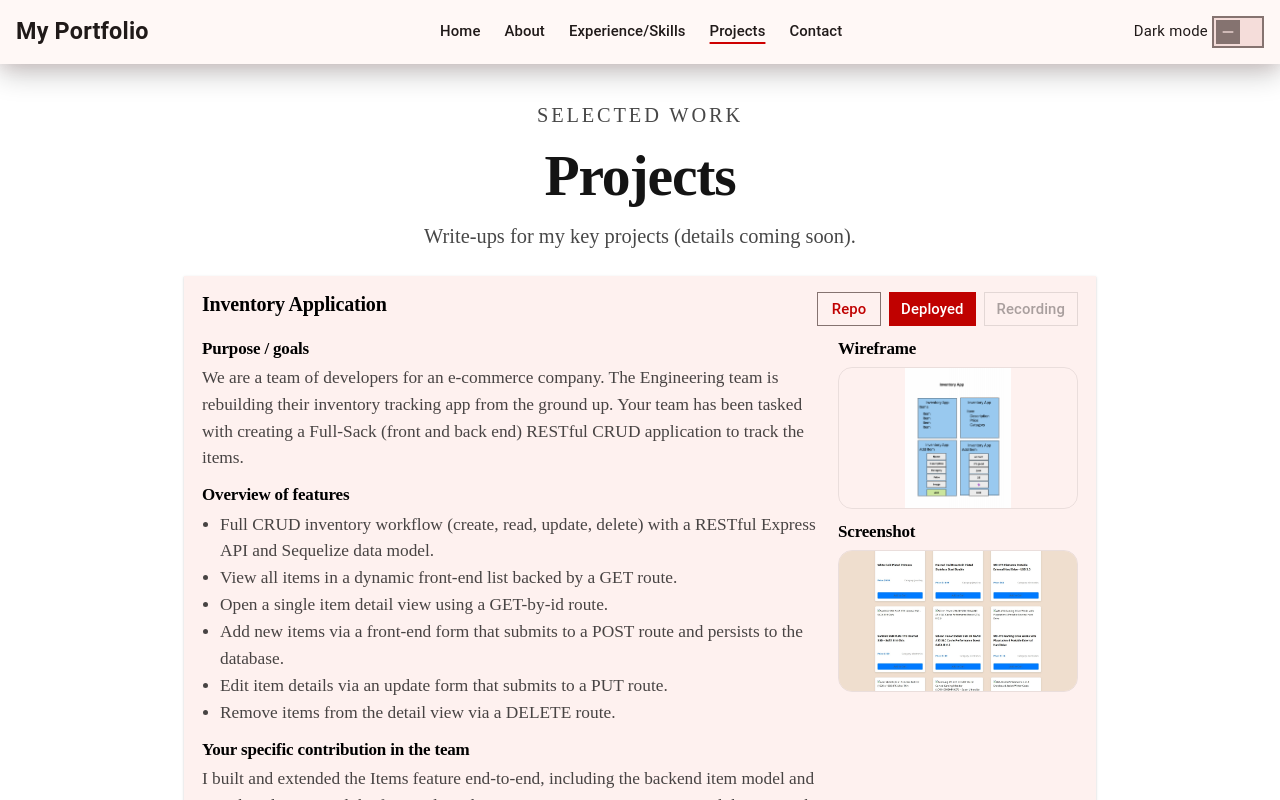
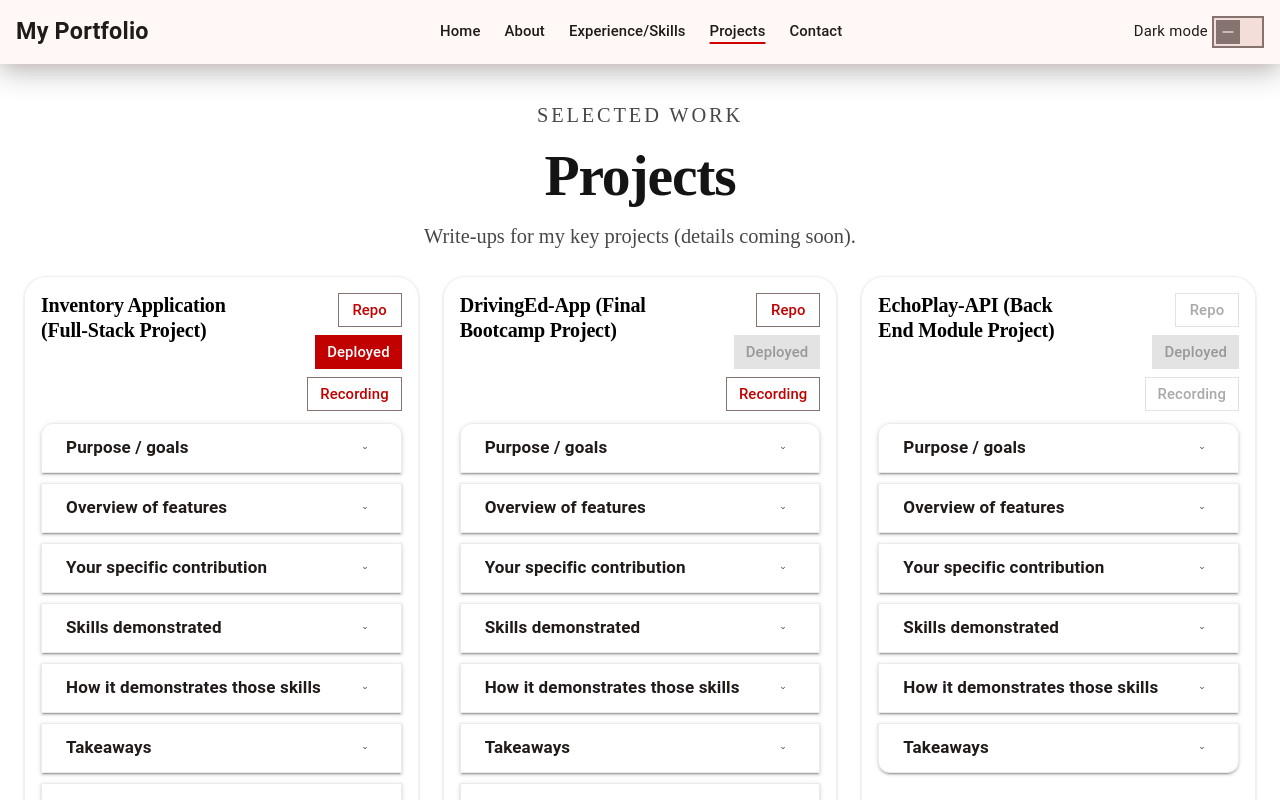
Before and after one commit to luisflores09/My-Portfolio, an Angular app: page /projects in a window 1280 px wide. Shown: the top 800 px of the page. Built offline with nearby package versions, Linux system fonts and the light colour scheme.

Commit message:
Expand Projects grid + widen content container

```diff
--- a/src/app/app.component.scss
+++ b/src/app/app.component.scss
@@ -30,7 +30,7 @@
 	padding-bottom: max(var(--page-pad), env(safe-area-inset-bottom));
 	padding-left: max(var(--page-pad), env(safe-area-inset-left));
 	padding-right: max(var(--page-pad), env(safe-area-inset-right));
-	max-width: 960px;
+	max-width: 1600px;
 	margin: 0 auto;
 }
 
--- a/src/app/pages/projects/projects-page.component.html
+++ b/src/app/pages/projects/projects-page.component.html
@@ -33,20 +33,22 @@
             </div>
           </header>
 
-          <div class="project__grid">
-            <div class="project__main">
-              <div class="project__sections">
-                <section class="project__section">
-              <h3>Purpose / goals</h3>
+          <mat-accordion class="project__accordion" multi>
+            <mat-expansion-panel class="project__panel">
+              <mat-expansion-panel-header>
+                <mat-panel-title>Purpose / goals</mat-panel-title>
+              </mat-expansion-panel-header>
               @if (project.purposeGoals) {
                 <p class="project__body">{{ project.purposeGoals }}</p>
               } @else {
                 <p class="project__placeholder">TBD</p>
               }
-                </section>
+            </mat-expansion-panel>
 
-                <section class="project__section">
-              <h3>Overview of features</h3>
+            <mat-expansion-panel class="project__panel">
+              <mat-expansion-panel-header>
+                <mat-panel-title>Overview of features</mat-panel-title>
+              </mat-expansion-panel-header>
               @if (project.features?.length) {
                 <ul class="project__list">
                   @for (item of project.features; track item) {
@@ -56,21 +58,25 @@
               } @else {
                 <p class="project__placeholder">TBD</p>
               }
-                </section>
+            </mat-expansion-panel>
 
             @if (project.includeContribution) {
-              <section class="project__section">
-                <h3>Your specific contribution in the team</h3>
+              <mat-expansion-panel class="project__panel">
+                <mat-expansion-panel-header>
+                  <mat-panel-title>Your specific contribution</mat-panel-title>
+                </mat-expansion-panel-header>
                 @if (project.contribution) {
                   <p class="project__body">{{ project.contribution }}</p>
                 } @else {
                   <p class="project__placeholder">TBD</p>
                 }
-              </section>
+              </mat-expansion-panel>
             }
 
-                <section class="project__section">
-              <h3>Skills (technical and durable) this project demonstrates</h3>
+            <mat-expansion-panel class="project__panel">
+              <mat-expansion-panel-header>
+                <mat-panel-title>Skills demonstrated</mat-panel-title>
+              </mat-expansion-panel-header>
               @if (project.skills?.length) {
                 <ul class="project__list">
                   @for (skill of project.skills; track skill) {
@@ -80,32 +86,38 @@
               } @else {
                 <p class="project__placeholder">TBD</p>
               }
-                </section>
+            </mat-expansion-panel>
 
-                <section class="project__section">
-              <h3>How does this project demonstrate those skills?</h3>
+            <mat-expansion-panel class="project__panel">
+              <mat-expansion-panel-header>
+                <mat-panel-title>How it demonstrates those skills</mat-panel-title>
+              </mat-expansion-panel-header>
               @if (project.skillsEvidence) {
                 <p class="project__body">{{ project.skillsEvidence }}</p>
               } @else {
                 <p class="project__placeholder">TBD</p>
               }
-                </section>
+            </mat-expansion-panel>
 
-                <section class="project__section">
-              <h3>Your takeaways from doing this project</h3>
+            <mat-expansion-panel class="project__panel">
+              <mat-expansion-panel-header>
+                <mat-panel-title>Takeaways</mat-panel-title>
+              </mat-expansion-panel-header>
               @if (project.takeaways) {
                 <p class="project__body">{{ project.takeaways }}</p>
               } @else {
                 <p class="project__placeholder">TBD</p>
               }
-                </section>
-              </div>
-            </div>
+            </mat-expansion-panel>
 
-            <aside class="project__side" aria-label="Project media">
+            @if (project.diagramsWireframes || project.screenshotsGifs) {
+              <mat-expansion-panel class="project__panel">
+                <mat-expansion-panel-header>
+                  <mat-panel-title>Media</mat-panel-title>
+                </mat-expansion-panel-header>
+
+                <div class="project__mediaGrid">
                   @if (project.diagramsWireframes) {
-                <section class="project__mediaSection">
-                  <h3>Wireframe</h3>
                     <a
                       class="project__mediaLink"
                       [href]="project.diagramsWireframes"
@@ -115,17 +127,14 @@
                       <img
                         class="project__media project__media--contain"
                         [src]="project.diagramsWireframes"
-                      [alt]="project.name + ' wireframe'"
+                        [alt]="project.name + ' diagram'"
                         loading="lazy"
                         decoding="async"
                       />
                     </a>
-                </section>
                   }
 
                   @if (project.screenshotsGifs) {
-                <section class="project__mediaSection">
-                  <h3>Screenshot</h3>
                     <a
                       class="project__mediaLink"
                       [href]="project.screenshotsGifs"
@@ -140,10 +149,11 @@
                         decoding="async"
                       />
                     </a>
-                </section>
                   }
-            </aside>
                 </div>
+              </mat-expansion-panel>
+            }
+          </mat-accordion>
         </mat-card-content>
       </mat-card>
     }
--- a/src/app/pages/projects/projects-page.component.scss
+++ b/src/app/pages/projects/projects-page.component.scss
@@ -1,23 +1,35 @@
 .projects-list {
-  width: min(100%, 1200px);
+  width: 100%;
   margin-inline: auto;
   display: grid;
-  grid-template-columns: repeat(auto-fit, minmax(520px, 1fr));
-  gap: 16px;
+  grid-template-columns: repeat(auto-fit, minmax(340px, 1fr));
+  gap: 24px;
 }
 
-@media (max-width: 560px) {
+@media (max-width: 420px) {
   .projects-list {
     grid-template-columns: 1fr;
+    gap: 14px;
   }
 }
 
 .project-card {
   text-align: left;
+  border-radius: calc(var(--radius-lg) + 4px);
+  overflow: hidden;
+  background: color-mix(in srgb, var(--card-bg) 92%, transparent);
+  border: 1px solid color-mix(in srgb, var(--card-border) 80%, transparent);
+}
+
+@supports ((-webkit-backdrop-filter: blur(1px)) or (backdrop-filter: blur(1px))) {
+  .project-card {
+    -webkit-backdrop-filter: blur(10px);
+    backdrop-filter: blur(10px);
+  }
 }
 
 .project-card__content {
-  padding: 18px;
+  padding: 16px;
 }
 
 .project__header {
@@ -47,41 +59,32 @@
   padding-inline: 12px;
 }
 
-.project__grid {
-  margin-top: 12px;
-  display: grid;
-  grid-template-columns: 1fr 240px;
-  gap: 16px;
-  align-items: start;
-}
-
 @media (max-width: 900px) {
-  .project__grid {
-    grid-template-columns: 1fr;
-  }
-
   .project__actions {
     justify-content: flex-start;
   }
 }
 
-.project__sections {
-  margin-top: 0;
+.project__accordion {
+  margin-top: 12px;
   display: grid;
-  gap: 12px;
+  gap: 10px;
 }
 
-.project__section h3 {
-  margin: 0;
+.project__panel {
+  border-radius: 14px;
+  overflow: hidden;
+  border: 1px solid var(--card-border);
+  background: transparent;
+  box-shadow: none;
+}
+
+.project__panel :is(.mat-expansion-panel-header) {
   font-weight: 650;
-  letter-spacing: -0.01em;
-  font-size: 1rem;
-  line-height: 1.25;
 }
 
 .project__body {
   margin: 0;
-  margin-top: 6px;
   color: var(--text-secondary);
   line-height: 1.55;
   font-size: 1.02rem;
@@ -89,7 +92,6 @@
 
 .project__list {
   margin: 0;
-  margin-top: 6px;
   padding-left: 18px;
   color: var(--text-secondary);
   line-height: 1.55;
@@ -98,28 +100,25 @@
 
 .project__placeholder {
   margin: 0;
-  margin-top: 6px;
   color: var(--text-secondary);
   line-height: 1.55;
   font-size: 1.02rem;
 }
 
-.project__side {
+.project__mediaGrid {
   display: grid;
+  grid-template-columns: repeat(2, minmax(0, 1fr));
   gap: 12px;
 }
 
-.project__mediaSection h3 {
-  margin: 0;
-  font-weight: 650;
-  letter-spacing: -0.01em;
-  font-size: 1rem;
-  line-height: 1.25;
+@media (max-width: 560px) {
+  .project__mediaGrid {
+    grid-template-columns: 1fr;
+  }
 }
 
 .project__mediaLink {
   display: block;
-  margin-top: 8px;
   border-radius: 14px;
   overflow: hidden;
   border: 1px solid var(--card-border);
@@ -129,7 +128,7 @@
   display: block;
   width: 100%;
   height: auto;
-  max-height: 140px;
+  max-height: 120px;
 }
 
 .project__media--contain {
--- a/src/app/pages/projects/projects-page.component.ts
+++ b/src/app/pages/projects/projects-page.component.ts
@@ -2,6 +2,7 @@ import { ChangeDetectionStrategy, Component } from '@angular/core';
 
 import { MatButtonModule } from '@angular/material/button';
 import { MatCardModule } from '@angular/material/card';
+import { MatExpansionModule } from '@angular/material/expansion';
 
 type Project = {
     id: string;
@@ -25,7 +26,7 @@ type Project = {
 
 @Component({
     selector: 'app-projects-page',
-    imports: [MatCardModule, MatButtonModule],
+    imports: [MatCardModule, MatButtonModule, MatExpansionModule],
     templateUrl: './projects-page.component.html',
     styleUrl: './projects-page.component.scss',
     changeDetection: ChangeDetectionStrategy.OnPush
@@ -34,10 +35,10 @@ export class ProjectsPageComponent {
     projects: Project[] = [
         {
             id: 'inventory-application',
-            name: 'Inventory Application',
+            name: 'Inventory Application (Full-Stack Project)',
             repoUrl: "https://github.com/Runtime-Terror123/InventoryApp",
             deployedUrl: "https://inventoryapp-r8aa.onrender.com/",
-            recordingUrl: undefined,
+            recordingUrl: "https://www.youtube.com/watch?v=BE4Er_-gc0o",
             includeContribution: true,
             purposeGoals: "We are a team of developers for an e-commerce company. The Engineering team is rebuilding their inventory tracking app from the ground up. Your team has been tasked with creating a Full-Sack (front and back end) RESTful CRUD application to track the items.",
             features: [
@@ -71,22 +72,45 @@ export class ProjectsPageComponent {
         },
         {
             id: 'final-bootcamp-project',
-            name: 'Final Bootcamp Project',
-            repoUrl: undefined,
+            name: 'DrivingEd-App (Final Bootcamp Project)',
+            repoUrl: "https://github.com/luisflores09/DrivingEd-App",
             deployedUrl: undefined,
-            recordingUrl: undefined,
-            includeContribution: false,
-            purposeGoals: undefined,
-            features: undefined,
-            skills: undefined,
-            skillsEvidence: undefined,
-            takeaways: undefined,
-            diagramsWireframes: undefined,
-            screenshotsGifs: undefined
+            recordingUrl: "https://www.youtube.com/watch?v=xzlWR1KAluA",
+            includeContribution: true,
+            purposeGoals:
+                'I built DrivingEd-App to streamline how a driving school manages people (students/instructors/admins) and schedules lessons, replacing manual/phone-based booking with a simple web workflow. The goal was to deliver a complete full-stack .NET app end-to-end (database → API → UI) and deploy it to a real environment.',
+            features: [
+                'ASP.NET Core Web API with CRUD endpoints for users and appointments (list, view by ID, update, delete).',
+                'Role-based user listing (for example, retrieving instructors separately) to support the scheduling flow.',
+                'Blazor Server UI with registration + form validation, plus user list/detail pages with edit and delete actions.',
+                'Scheduling workflow: instructors list and an appointment-creation modal to book lessons.',
+                'Appointments page showing scheduled lessons with linked instructor/student details.',
+                'SQL Server + EF Core migrations with seed data, plus environment-based configuration (local vs hosted API).'
+            ],
+            contribution:
+                'Solo project: I designed and implemented the full stack end-to-end (database schema + EF Core models/migrations, REST controllers, and Blazor pages/components). I also handled UI ↔ API integration (HTTP calls + config-driven base URLs) and initial Azure deployment connectivity for the API and database.',
+            skills: [
+                'Technical: ASP.NET Core Web API (routing, controllers, request/response patterns)',
+                'Technical: Entity Framework Core + SQL Server (DbContext, relationships, migrations, seeding)',
+                'Technical: Blazor Server UI (components/pages, data binding, validation)',
+                'Technical: API integration from the UI (async calls, JSON serialization, error handling)',
+                'Technical: Environment-based configuration (local vs hosted API)',
+                'Technical: Intro cloud deployment exposure (Azure App Service + Azure SQL)',
+                'Durable: End-to-end ownership and prioritization (shipping an MVP)',
+                'Durable: Problem decomposition (data model → API → UI workflows)',
+                'Durable: Debugging and iteration across the full stack',
+                'Durable: Making scope tradeoffs to deliver'
+            ],
+            skillsEvidence:
+                'This project shows backend engineering (modeling users/appointments, configuring relationships, running migrations, and exposing REST endpoints) and frontend engineering (turning endpoints into real workflows like registration, listing/editing, and scheduling). It also shows integration and delivery skills by using config-driven API URLs, consuming real appointment objects with linked user data, and seeding the database so the app can be demoed quickly in both local and deployed environments.',
+            takeaways:
+                'Building a clean data model and API contract early made the Blazor UI work much faster and reduced rework. I also learned how important environment configuration is when moving from local development to a hosted deployment. If I continued, I would focus on production readiness (auth, secure password storage, secrets management, and tighter validation/error handling).',
+            diagramsWireframes: '/DrivingEd-App-data-model.svg',
+            screenshotsGifs: '/DrivingEd-App.jpeg'
         },
         {
             id: 'back-end-module-project',
-            name: 'Back End Module Project',
+            name: 'EchoPlay-API (Back End Module Project)',
             repoUrl: undefined,
             deployedUrl: undefined,
             recordingUrl: undefined,
@@ -102,7 +126,7 @@ export class ProjectsPageComponent {
         },
         {
             id: 'front-end-module-project',
-            name: 'Front End Module Project',
+            name: 'EchoPlay (Front End Module Project)',
             repoUrl: undefined,
             deployedUrl: undefined,
             recordingUrl: undefined,
@@ -118,7 +142,7 @@ export class ProjectsPageComponent {
         },
         {
             id: 'deployment-module-project',
-            name: 'Deployment Module Project',
+            name: 'Pixel Forge (Deployment Module Project)',
             repoUrl: undefined,
             deployedUrl: undefined,
             recordingUrl: undefined,
--- a/src/styles.scss
+++ b/src/styles.scss
@@ -186,7 +186,7 @@ svg {
 
 .dark-theme {
 	color-scheme: dark;
-	background-color: #000;
+	background-color: #2b2b2b;
 	color: #fff;
 	--text-primary: rgba(255, 255, 255, 0.92);
 	--text-secondary: rgba(255, 255, 255, 0.72);
```
Also changed, not shown: public/DrivingEd-App-data-model.svg (added), public/DrivingEd-App.jpeg (added). Lines whose indentation alone changed are shown as unchanged.
